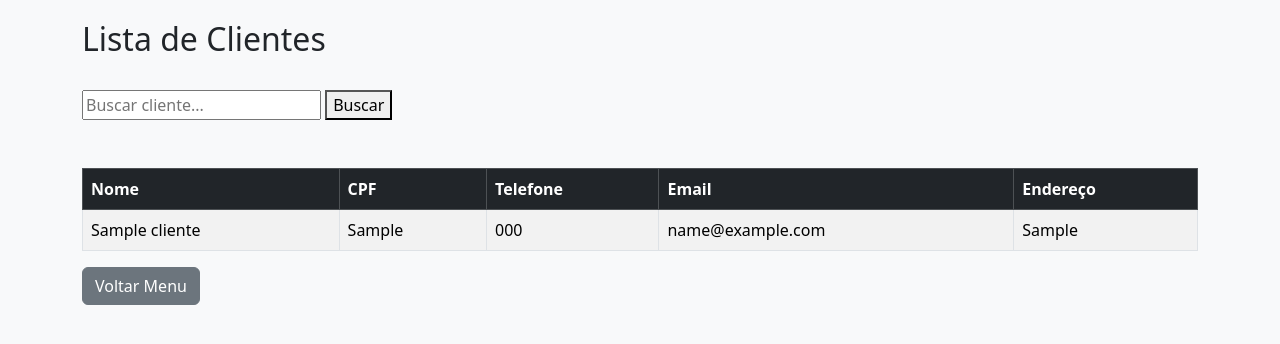
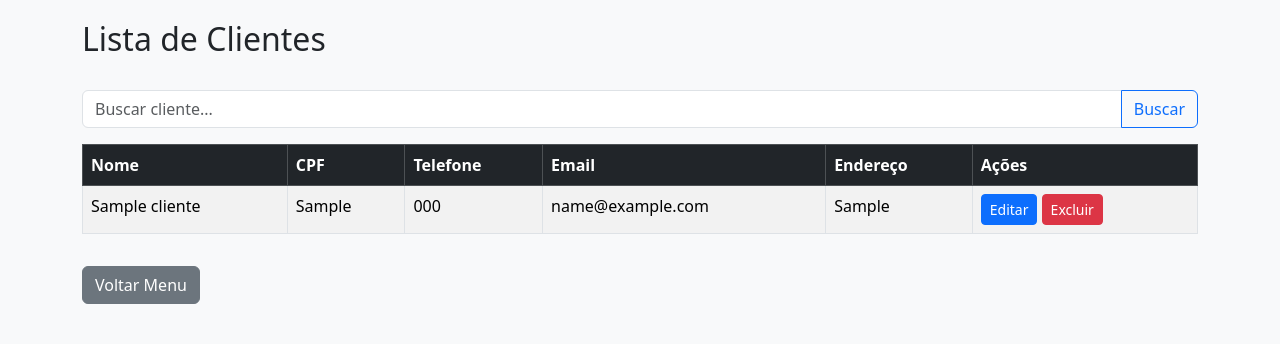
Before and after one commit to CarlosHeiden/django_petvida, a Django app: page /clientes/ in a window 1280 px wide. Shown: the part 56-400 px from the top of the page. Run offline with Django 5.2, Linux system fonts and the light colour scheme; tables that the repository leaves empty hold one stand-in row (values such as "Sample post").

Commit message:
incluido deletar e editar clientes

```diff
--- a/clinica/templates/listar_clientes.html
+++ b/clinica/templates/listar_clientes.html
@@ -4,13 +4,12 @@
 <h2>Lista de Clientes</h2>
 
 <br/>
-<form method="get">
-    <input type="text" name="q" placeholder="Buscar cliente..." value="{{ request.GET.q }}">
-    <button type="submit">Buscar</button>
+<form method="get" class="mb-3">
+    <div class="input-group">
+        <input type="text" name="q" class="form-control" placeholder="Buscar cliente..." value="{{ request.GET.q }}">
+        <button type="submit" class="btn btn-outline-primary">Buscar</button>
+    </div>
 </form>
-<br/>
-<br/>
-
 
 {% if clientes %}
 <table class="table table-striped table-bordered table-hover">
@@ -21,6 +20,7 @@
             <th>Telefone</th>
             <th>Email</th>
             <th>Endereço</th>
+            <th>Ações</th>
         </tr>
     </thead>
     <tbody>
@@ -31,6 +31,10 @@
             <td>{{ cliente.telefone }}</td>
             <td>{{ cliente.email }}</td>
             <td>{{ cliente.endereco }}</td>
+            <td>
+              <a href="{% url 'editar_cliente' cliente.pk %}" class="btn btn-sm btn-primary">Editar</a>
+              <a href="{% url 'excluir_cliente' cliente.pk %}" class="btn btn-sm btn-danger">Excluir</a>
+            </td>
         </tr>
         {% endfor %}
     </tbody>
@@ -39,6 +43,6 @@
 <p>Nenhum cliente cadastrado.</p>
 {% endif %}
 
-<a href="{% url 'menu' %}" class="btn btn-secondary">Voltar Menu</a>
+<a href="{% url 'menu' %}" class="btn btn-secondary mt-3">Voltar Menu</a>
 
 {% endblock %}
--- a/clinica/urls.py
+++ b/clinica/urls.py
@@ -18,4 +18,8 @@ urlpatterns = [
     path('vacinas/', views.listar_vacinas, name='listar_vacinas'),
     path('historico/<int:animal_id>/', views.historico_clinico, name='historico_clinico'),
     path('buscar-animal/', views.buscar_animal, name='buscar_animal'),
+
+    path('clientes/editar/<int:pk>/', views.editar_cliente, name='editar_cliente'),
+    path('clientes/excluir/<int:pk>/', views.excluir_cliente, name='excluir_cliente'),
+
 ]
--- a/clinica/views.py
+++ b/clinica/views.py
@@ -200,3 +200,37 @@ def cadastrar_tratamento_realizado(request):
         'form': form,
         'titulo': 'Registrar Tratamento Realizado'
     })
+
+# EDIÇÃO E EXCLUSÃO DE CLIENTES
+def editar_cliente(request, pk):
+    cliente = get_object_or_404(Cliente, pk=pk)
+
+    if request.method == 'POST':
+        form = ClienteForm(request.POST, instance=cliente)
+        if form.is_valid():
+            form.save()
+            return redirect('listar_clientes')
+    else:
+        form = ClienteForm(instance=cliente)
+
+    return render(request, 'formulario_edicao.html', {
+        'form': form,
+        'titulo': 'Editar Cliente',
+        'botao': 'Salvar Alterações',
+        'voltar_url': 'listar_clientes'
+    })
+
+
+
+def excluir_cliente(request, pk):
+    cliente = get_object_or_404(Cliente, pk=pk)
+
+    if request.method == 'POST':
+        cliente.delete()
+        return redirect('listar_clientes')
+
+    return render(request, 'confirmar_exclusao.html', {
+        'objeto': cliente,
+        'tipo': 'Cliente',
+        'voltar_url': 'listar_clientes'
+    })
```
Also changed, not shown: clinica/templates/confirmar_exclusao.html (added, +13 -0 lines), clinica/templates/formulario_edicao.html (added, +22 -0 lines). Lines whose indentation alone changed are shown as unchanged.
